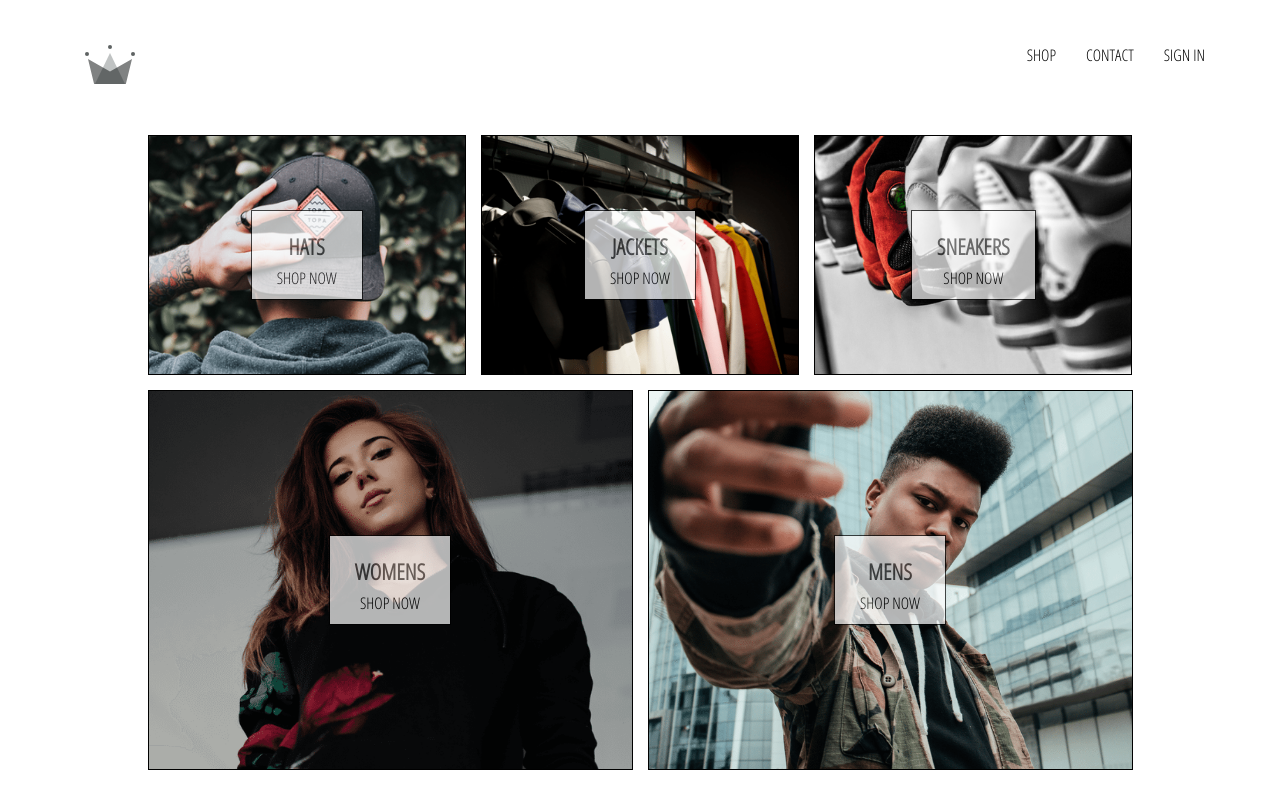
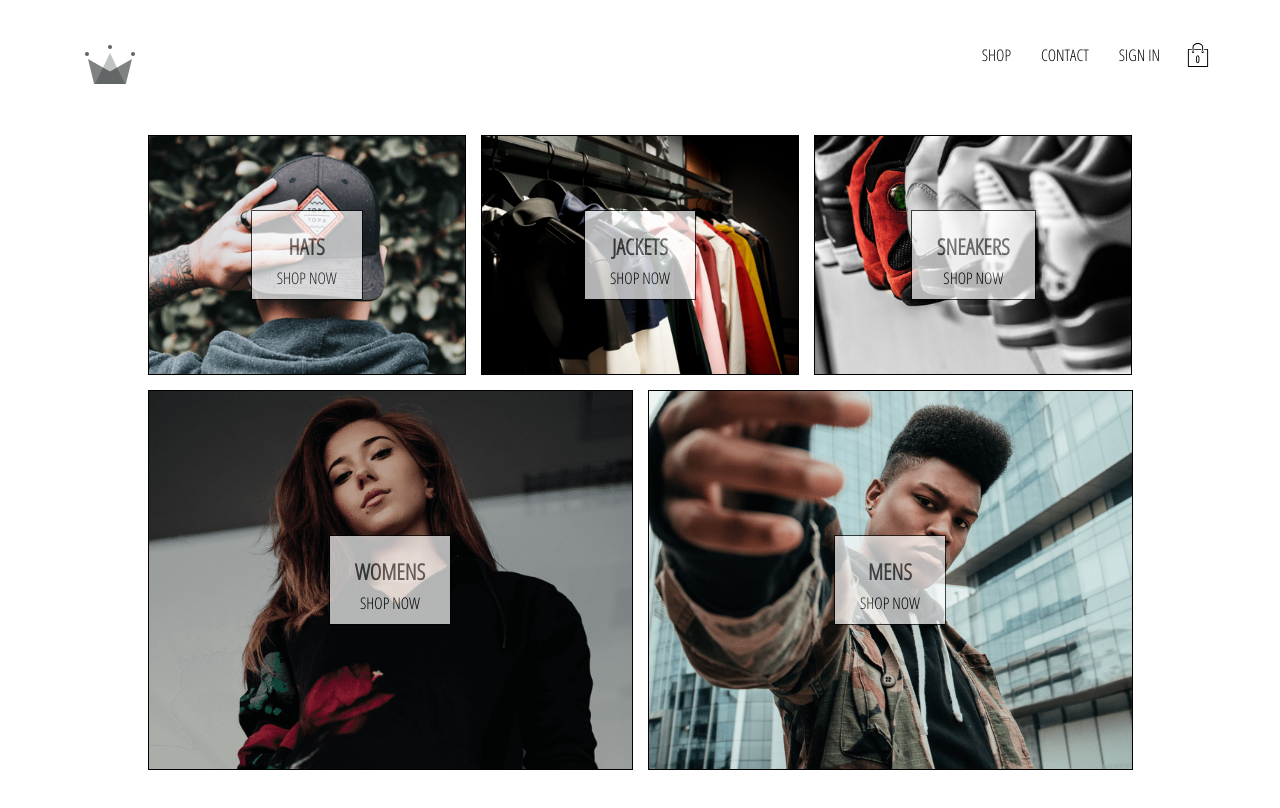
Before and after one commit to YoniTint/crwn-clothing, a React (Create React App) app: page / in a window 1280 px wide. Shown: the top 808 px of the page. Built offline with nearby package versions, Linux system fonts and the light colour scheme; no server answers.

Commit message:
added cartIcon and cartDropdown components to our application, also implemented cart reducer

```diff
--- /dev/null
+++ b/src/components/cart-dropdown/cart-dropdown.component.jsx
@@ -0,0 +1,14 @@
+import React from 'react';
+
+import CustomButton from '../custom-button/custom-button.component';
+
+import './cart-dropdown.styles.scss';
+
+const CartDropdown = () => (
+	<div className='cart-dropdown'>
+		<div className='cart-items' />
+		<CustomButton>GO TO CHECKOUT</CustomButton>
+	</div>
+);
+
+export default CartDropdown;
--- /dev/null
+++ b/src/components/cart-dropdown/cart-dropdown.styles.scss
@@ -0,0 +1,24 @@
+.cart-dropdown {
+  position: absolute;
+  width: 240px;
+  height: 340px;
+  display: flex;
+  flex-direction: column;
+  padding: 20px;
+  border: 1px solid black;
+  background-color: white;
+  top: 90px;
+  right: 40px;
+  z-index: 5;
+
+  .cart-items {
+    height: 240px;
+    display: flex;
+    flex-direction: column;
+    overflow: scroll;
+  }
+
+  button {
+    margin-top: auto;
+  }
+}
--- /dev/null
+++ b/src/components/cart-icon/cart-icon.component.jsx
@@ -0,0 +1,21 @@
+import React from 'react';
+import { connect } from 'react-redux';
+
+import { toggleCartHidden } from '../../redux/cart/cart.actions';
+
+import { ReactComponent as ShoppingIcon } from '../../assets/shopping-bag.svg';
+
+import './cart-icon.styles.scss';
+
+const CartIcon = ({ toggleCartHidden }) => (
+	<div className='cart-icon' onClick={toggleCartHidden}>
+		<ShoppingIcon className='shopping-icon' />
+		<span className='item-count'>0</span>
+	</div>
+);
+
+const mapDispatchToProps = dispatch => ({
+	toggleCartHidden: () => dispatch(toggleCartHidden())
+})
+
+export default connect(null, mapDispatchToProps)(CartIcon);
--- /dev/null
+++ b/src/components/cart-icon/cart-icon.styles.scss
@@ -0,0 +1,21 @@
+.cart-icon {
+  width: 45px;
+  height: 45px;
+  position: relative;
+  display: flex;
+  align-items: center;
+  justify-content: center;
+  cursor: pointer;
+
+  .shopping-icon {
+    width: 24px;
+    height: 24px;
+  }
+
+  .item-count {
+    position: absolute;
+    font-size: 10px;
+    font-weight: bold;
+    bottom: 12px;
+  }
+}
--- a/src/components/header/header.component.jsx
+++ b/src/components/header/header.component.jsx
@@ -3,12 +3,14 @@
 import { connect } from 'react-redux';
 
 import { auth } from '../../firebase/firebase.utils';
+import CartIcon from '../cart-icon/cart-icon.component';
+import CartDropdown from '../cart-dropdown/cart-dropdown.component';
 
 import { ReactComponent as Logo } from '../../assets/crown.svg';
 
 import './header.styles.scss';
 
-const Header = ({ currentUser }) => (
+const Header = ({ currentUser, hidden }) => (
 	<div className='header'>
 		<Link className='logo-container' to='/'>
 			<Logo className='logo' />
@@ -27,12 +29,18 @@
 					SIGN IN
 				</Link>
 			)}
+			<CartIcon />
 		</div>
+		{
+			hidden ? null :
+			<CartDropdown />
+		}
 	</div>
 );
 
-const mapStateToProps = state => ({
-	currentUser: state.user.currentUser
+const mapStateToProps = ({ user: { currentUser }, cart: { hidden }}) => ({
+	currentUser,
+	hidden
 });
 
 export default connect(mapStateToProps)(Header);
--- /dev/null
+++ b/src/redux/cart/cart.actions.js
@@ -0,0 +1,5 @@
+import CartActionTypes from './cart.types';
+
+export const toggleCartHidden = () => ({
+	type: CartActionTypes.TOGGLE_CART_HIDDEN
+});
--- /dev/null
+++ b/src/redux/cart/cart.reducer.js
@@ -0,0 +1,19 @@
+import CartActionTypes from './cart.types';
+
+const INITIAL_STATE = {
+	hidden: true
+};
+
+const cartReducer = (state = INITIAL_STATE, action) => {
+	switch (action.type) {
+		case CartActionTypes.TOGGLE_CART_HIDDEN:
+			return {
+				...state,
+				hidden: !state.hidden
+			};
+		default:
+			return state;
+	}
+}
+
+export default cartReducer;
--- /dev/null
+++ b/src/redux/cart/cart.types.js
@@ -0,0 +1,5 @@
+const CartActionTypes = {
+	TOGGLE_CART_HIDDEN: 'TOGGLE_CART_HIDDEN'
+}
+
+export default CartActionTypes;
--- a/src/redux/root-reducer.js
+++ b/src/redux/root-reducer.js
@@ -1,7 +1,9 @@
 import { combineReducers } from 'redux';
 
 import userReducer from './user/user.reducer';
+import cartReducer from './cart/cart.reducer';
 
 export default combineReducers({
-	user: userReducer
+	user: userReducer,
+	cart: cartReducer
 });
```
Also changed, not shown: src/assets/shopping-bag.svg (added).
